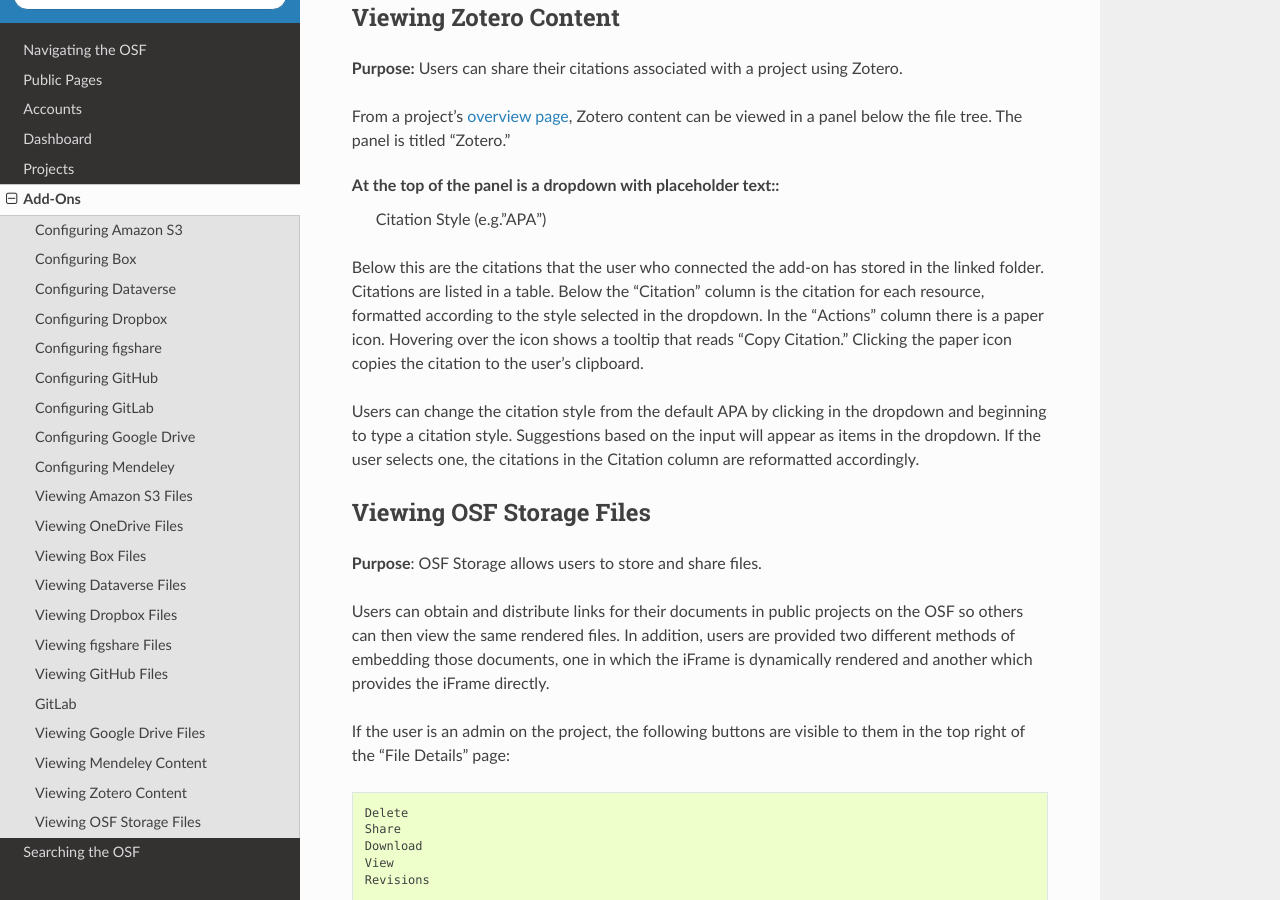
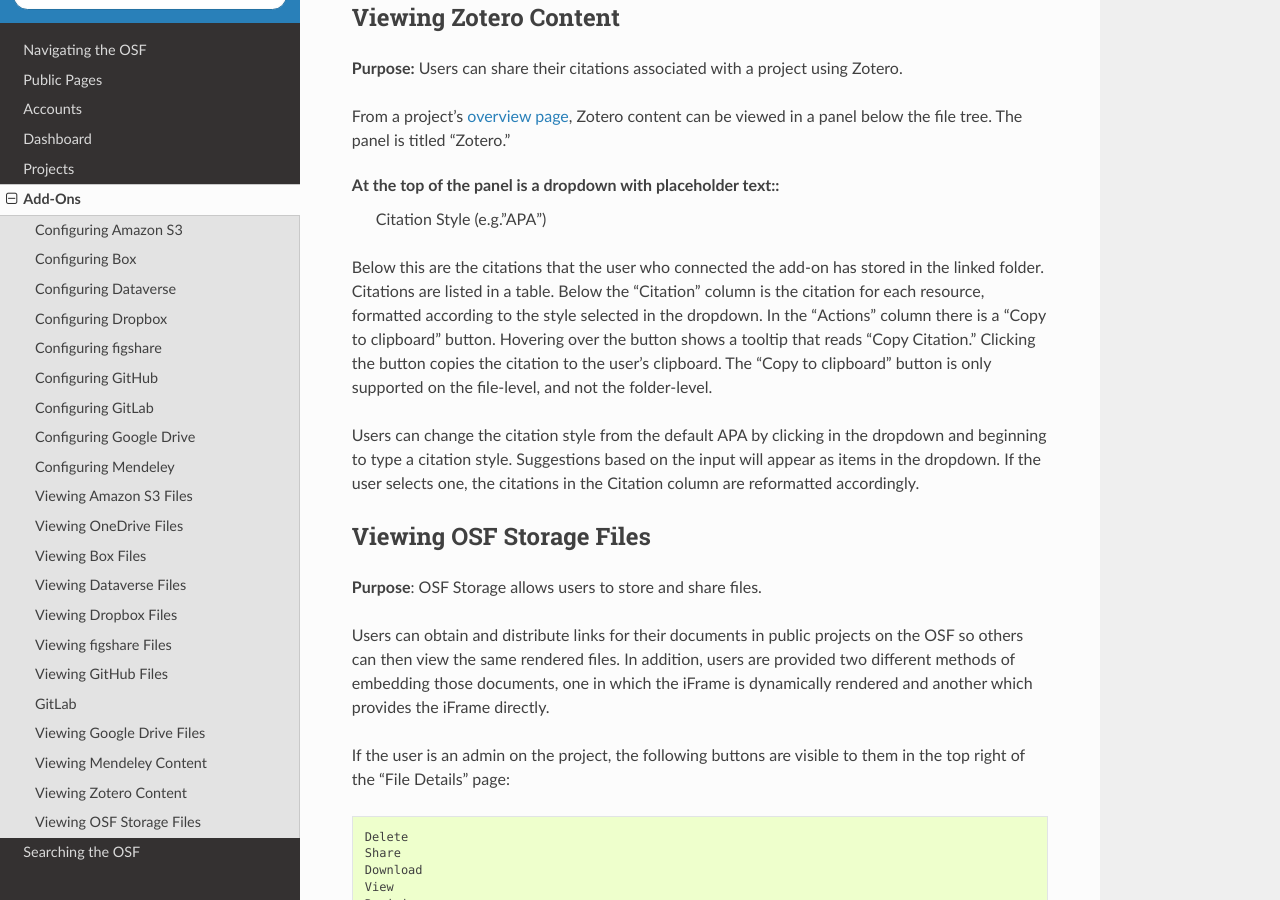
Before and after one commit to CenterForOpenScience/OSFDocs, a Sphinx documentation site: the page built from docs/add-ons/add-ons_index.rst, in a window 1280 px wide and 900 px high, scrolled down 46876 px. Built offline with Sphinx 7.4.7 and the Read the Docs theme 2.0.0, drawn with Linux system fonts in a browser that asks for light colours.

Commit message:
Removed "copy to clipboard" button for zotero at the folder-level

```diff
--- a/docs/add-ons/add-ons_index.rst
+++ b/docs/add-ons/add-ons_index.rst
@@ -1768,8 +1768,8 @@
 
 Below this are the citations that the user who connected the add-on has stored in the linked folder. Citations are listed in a table.
 Below the "Citation" column is the citation for each resource, formatted according to the style selected in the dropdown.
-In the "Actions" column there is a paper icon. Hovering over the icon shows a tooltip that reads "Copy Citation." Clicking the paper icon
-copies the citation to the user's clipboard.
+In the "Actions" column there is a "Copy to clipboard" button. Hovering over the button shows a tooltip that reads "Copy Citation." Clicking the button
+copies the citation to the user's clipboard. The "Copy to clipboard" button is only supported on the file-level, and not the folder-level.
 
 Users can change the citation style from the default APA by clicking in the dropdown and beginning to type a citation style. Suggestions
 based on the input will appear as items in the dropdown. If the user selects one, the citations in the Citation column are
```
